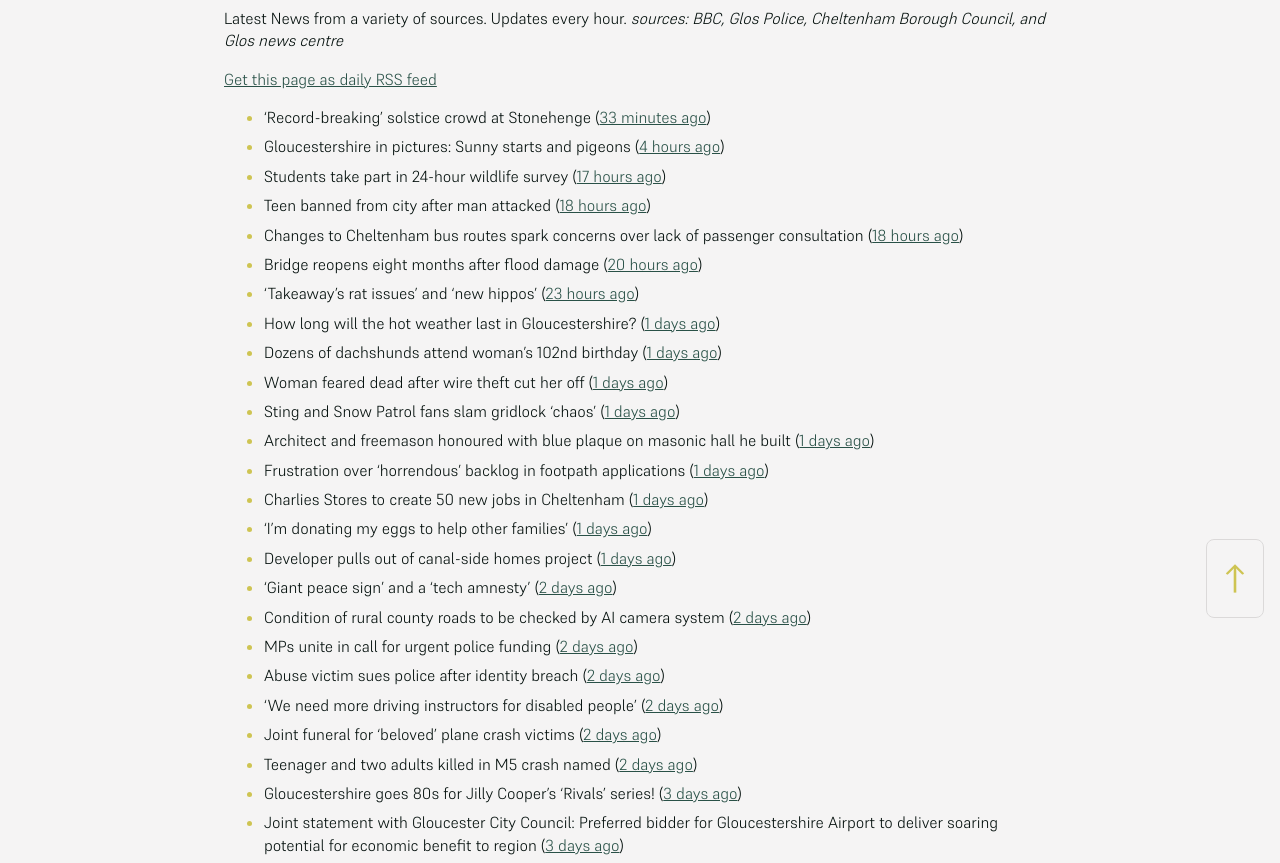
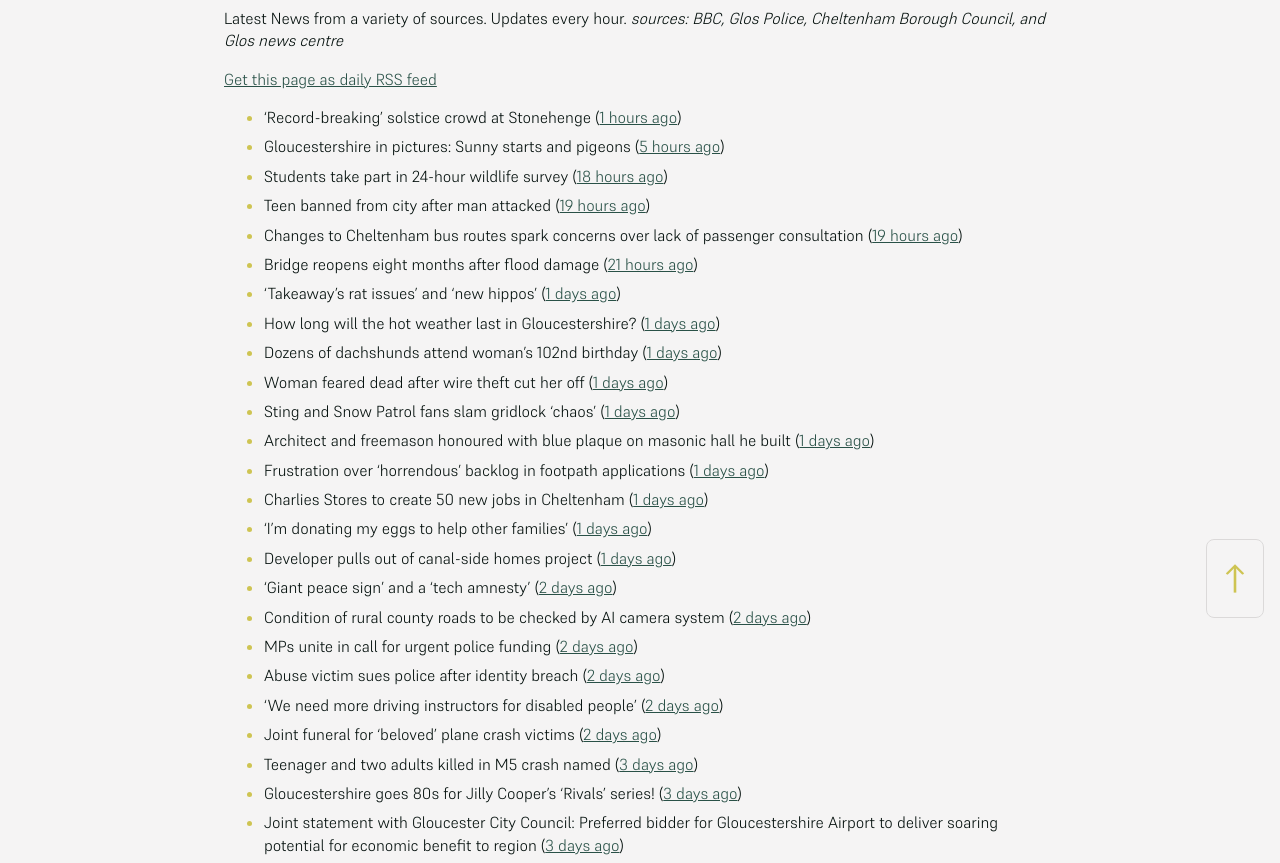
Before and after one commit to mat-0/cheltenham-open-data, a Jekyll site: the page built from _pages/news.md, in a window 1280 px wide. Shown: the part 266-1129 px from the top of the page. Built offline with Jekyll 4.4.1, drawn with Linux system fonts in a browser that asks for light colours.

Commit message:
Updated 2025-06-21 11:57:50

```diff
--- a/_pages/news.md
+++ b/_pages/news.md
@@ -12,13 +12,13 @@ _sources: BBC, Glos Police, Cheltenham Borough Council, and Glos news centre_
 [Get this page as daily RSS feed](/daily.rss)
 
 <!-- news_marker starts -->
-- 'Record-breaking' solstice crowd at Stonehenge ([33 minutes ago](https://www.bbc.com/news/articles/cg75gp1y233o))
-- Gloucestershire in pictures: Sunny starts and pigeons ([4 hours ago](https://www.bbc.com/news/articles/cwye9g90870o))
-- Students take part in 24-hour wildlife survey ([17 hours ago](https://www.bbc.com/news/articles/cn41ze3r27zo))
-- Teen banned from city after man attacked ([18 hours ago](https://www.bbc.com/news/articles/c75rl4we60wo))
-- Changes to Cheltenham bus routes spark concerns over lack of passenger consultation ([18 hours ago](https://gloucesternewscentre.co.uk/changes-to-cheltenham-bus-routes-spark-concerns-over-lack-of-passenger-consultation/))
-- Bridge reopens eight months after flood damage ([20 hours ago](https://www.bbc.com/news/articles/cz09md3ve3no))
-- 'Takeaway's rat issues' and 'new hippos' ([23 hours ago](https://www.bbc.com/news/articles/c5ygx2p4lw5o))
+- 'Record-breaking' solstice crowd at Stonehenge ([1 hours ago](https://www.bbc.com/news/articles/cg75gp1y233o))
+- Gloucestershire in pictures: Sunny starts and pigeons ([5 hours ago](https://www.bbc.com/news/articles/cwye9g90870o))
+- Students take part in 24-hour wildlife survey ([18 hours ago](https://www.bbc.com/news/articles/cn41ze3r27zo))
+- Teen banned from city after man attacked ([19 hours ago](https://www.bbc.com/news/articles/c75rl4we60wo))
+- Changes to Cheltenham bus routes spark concerns over lack of passenger consultation ([19 hours ago](https://gloucesternewscentre.co.uk/changes-to-cheltenham-bus-routes-spark-concerns-over-lack-of-passenger-consultation/))
+- Bridge reopens eight months after flood damage ([21 hours ago](https://www.bbc.com/news/articles/cz09md3ve3no))
+- 'Takeaway's rat issues' and 'new hippos' ([1 days ago](https://www.bbc.com/news/articles/c5ygx2p4lw5o))
 - How long will the hot weather last in Gloucestershire? ([1 days ago](https://www.bbc.co.uk/sounds/play/p0lkf1rq))
 - Dozens of dachshunds attend woman's 102nd birthday ([1 days ago](https://www.bbc.com/news/videos/c307l54nlrmo))
 - Woman feared dead after wire theft cut her off ([1 days ago](https://www.bbc.com/news/articles/cp3k96521neo))
@@ -34,7 +34,7 @@ _sources: BBC, Glos Police, Cheltenham Borough Council, and Glos news centre_
 - Abuse victim sues police after identity breach ([2 days ago](https://www.bbc.com/news/articles/cdxk0x09k7qo))
 - 'We need more driving instructors for disabled people' ([2 days ago](https://www.bbc.com/news/articles/cx27142pgn4o))
 - Joint funeral for 'beloved' plane crash victims ([2 days ago](https://www.bbc.com/news/articles/c4g8re3v64zo))
-- Teenager and two adults killed in M5 crash named ([2 days ago](https://www.bbc.com/news/articles/c80prrgepzeo))
+- Teenager and two adults killed in M5 crash named ([3 days ago](https://www.bbc.com/news/articles/c80prrgepzeo))
 - Gloucestershire goes 80s for Jilly Cooper’s ‘Rivals’ series! ([3 days ago](https://www.bbc.co.uk/sounds/play/p0ljxnh1))
 - Joint statement with Gloucester City Council: Preferred bidder for Gloucestershire Airport to deliver soaring potential for economic benefit to region ([3 days ago](https://www.cheltenham.gov.uk/news/article/3021/joint_statement_with_gloucester_city_council_preferred_bidder_for_gloucestershire_airport_to_deliver_soaring_potential_for_economic_benefit_to_region))
 - Adapted bike charity sees huge rise in demand ([3 days ago](https://www.bbc.co.uk/sounds/play/p0ljrsvr))
```
Also changed, not shown: _data/flood.json (+4 -4 lines), _pages/fix-my-street.md (+1 -1 lines), index.md (+5 -5 lines).
